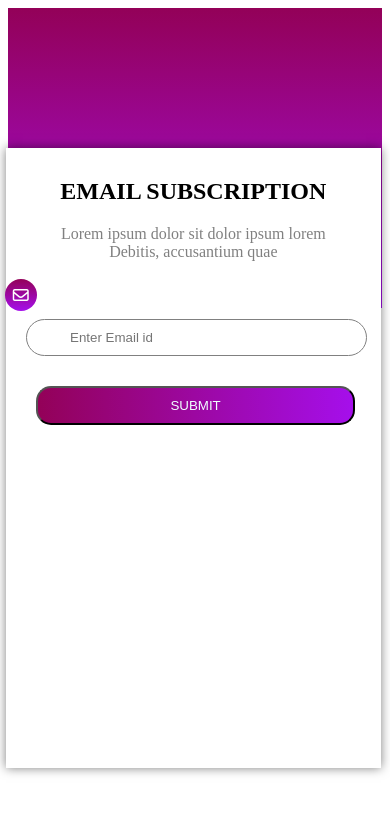
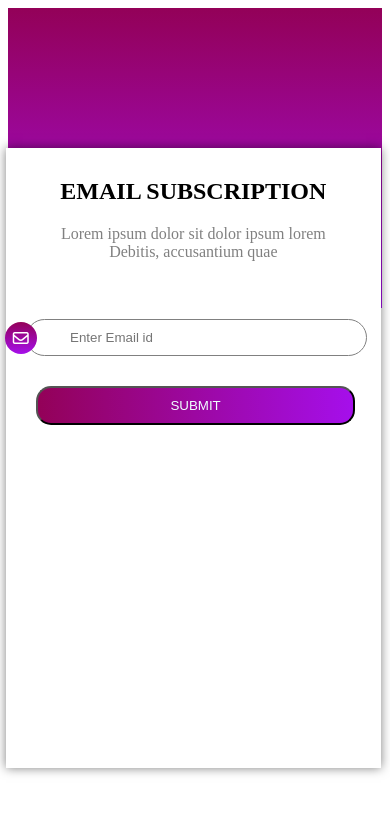
Before and after one commit to ROHANSAMUEL134/Mobile-App, a plain HTML site: page email.html in a window 390 px wide. Drawn offline with Linux system fonts and the light colour scheme.

Commit message:
Update style.css

```diff
--- a/style.css
+++ b/style.css
@@ -539,7 +539,7 @@ input:checked + .slider:before {
     color:#ccc;
     position:relative;
     left:47.5px;
-    top: 2px;
+    top: 45px;
     padding: 8px;
     border-radius: 50%;
     color: white;
```
